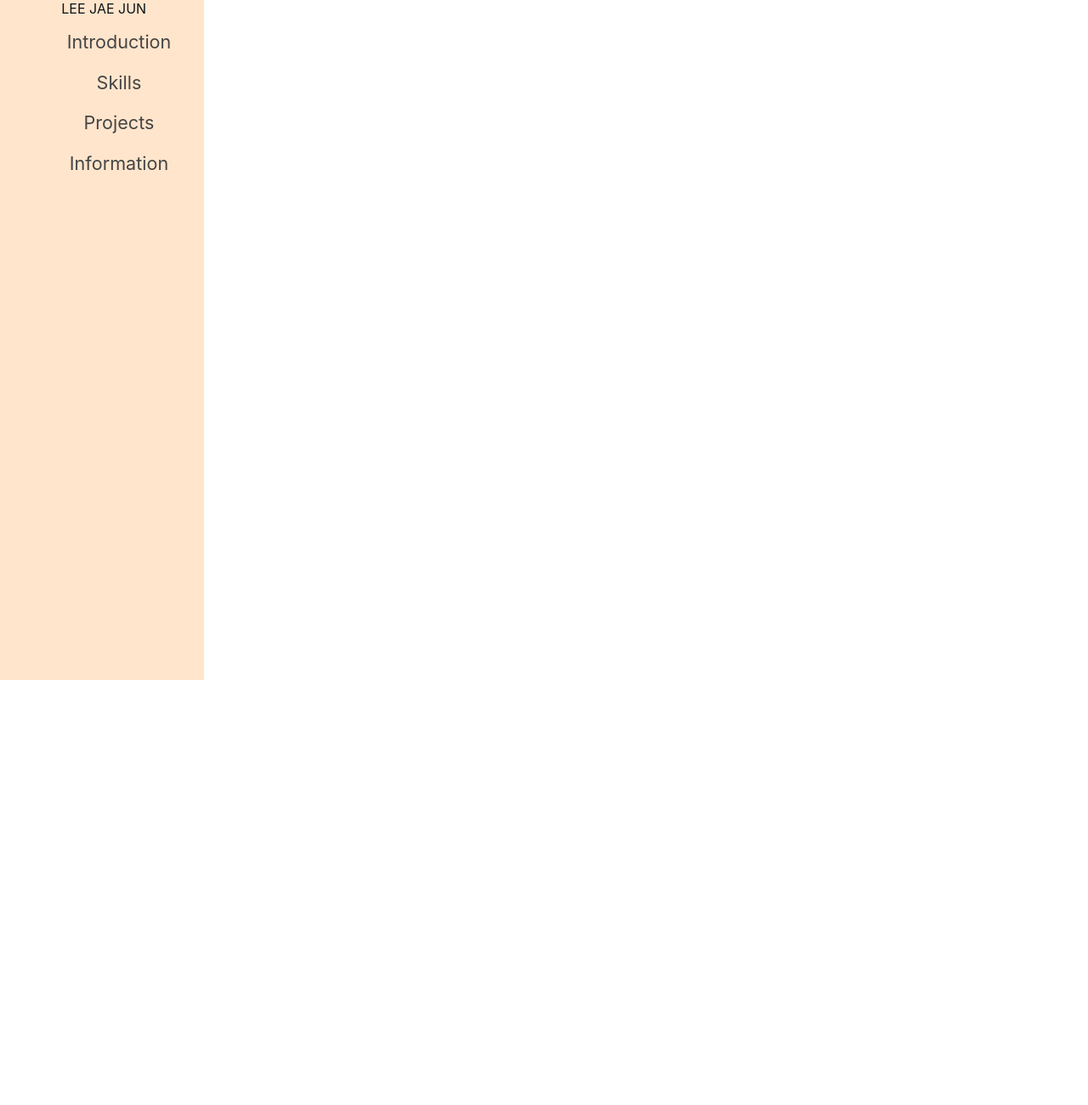
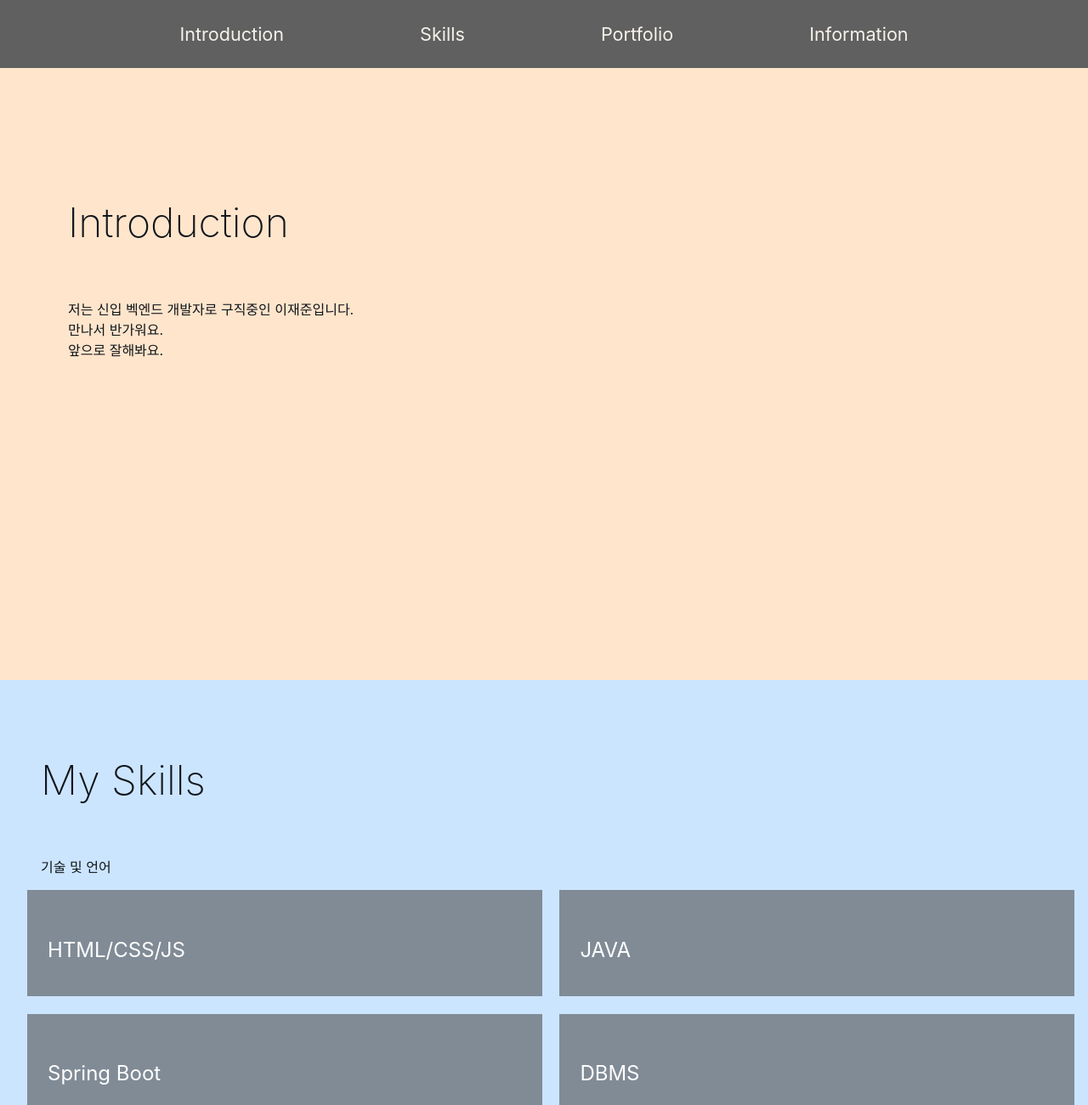
Before and after one commit to jj203034/full-stack, a plain HTML site: page portfolio/portfolio.html in a window 1280 px wide. Shown: the top 1300 px of the page at 85% size. Before the commit the page ends 800 px from the top, so only its background shows below. Drawn offline with Linux system fonts and the light colour scheme; a web font is replaced by a local one.

Commit message:
Add files via upload

```diff
--- a/portfolio/portfolio.html
+++ b/portfolio/portfolio.html
@@ -5,33 +5,83 @@
     <meta name="viewport"
           content="width=device-width, user-scalable=no, initial-scale=1.0, maximum-scale=1.0, minimum-scale=1.0">
     <meta http-equiv="X-UA-Compatible" content="ie=edge">
-    <title>이재준입니다.</title>
+    <title>개발자 이재준입니다.</title>
     <link rel="stylesheet" href="resources/stylesheets/portfolio.css">
     <link rel="stylesheet" as="style" crossorigin
           href="https://cdn.jsdelivr.net/gh/orioncactus/pretendard@v1.3.6/dist/web/static/pretendard.css"/>
-    <script defer src="portfolio.js"></script>
+    <script defer src="resources/portfolio.js"></script>
 </head>
 <body>
 <section id="header">
-    <header>
-        <img src="" alt="">
-        <span class="name">LEE JAE JUN</span>
-    </header>
     <nav id="mainMenu">
         <ul class="menu-container">
-            <li class="menu">Introduction</li>
-            <li class="menu">Skills</li>
-            <li class="menu">Projects</li>
-            <li class="menu">Information</li>
+            <li class="menu">
+                <a href="#one">Introduction</a>
+            </li>
+            <li class="menu">
+                <a href="#two">Skills</a>
+            </li>
+            <li class="menu">
+                <a href="#three">Portfolio</a>
+            </li>
+            <li class="menu">
+                <a href="#four">Information</a>
+            </li>
         </ul>
     </nav>
 </section>
-<section class="intro">
-    <h2 class="title">안녕하세요</h2>
-</section>
-<section class="skills">
-    <h2 class="skill-title">나의 능력</h2>
-</section>
+<div id="wrapper">
+    <section id="one">
+        <h2 class="one-title">Introduction</h2>
+        <p class="message">
+            저는 신입 벡엔드 개발자로 구직중인 이재준입니다.
+            <br>
+            만나서 반가워요.
+            <br>
+            앞으로 잘해봐요.
+        </p>
+    </section>
+    <section id="two">
+        <h2 class="two-title">My Skills</h2>
+        <h3 class="language">기술 및 언어</h3>
+        <ul class="skill-container">
+            <li class="skill">
+                <h4 class="title">HTML/CSS/JS</h4>
+            </li>
+            <li class="skill">
+                <h4 class="title">JAVA</h4>
+            </li>
+            <li class="skill">
+                <h4 class="title">Spring Boot</h4>
+            </li>
+            <li class="skill">
+                <h4 class="title">DBMS</h4>
+            </li>
+        </ul>
+        <h3 class="tools">개발 도구</h3>
+        <ul class="tool-container">
+            <li class="tool">
+                <h4 class="title">Intellij IDEA Ultimate</h4>
+            </li>
+            <li class="tool">
+                <h4 class="title">MariaDB</h4>
+            </li>
+            <li class="tool">
+                <h4 class="title">Eclipse</h4>
+            </li>
+            <li class="tool">
+                <h4 class="title">GitHub</h4>
+            </li>
+        </ul>
+    </section>
+    <section id="three">
+        <h2 class="three-title">Portfolio</h2>
+    </section>
+    <section id="four">
+        <h2 class="four-title">Information</h2>
+
+    </section>
+</div>
 
 </body>
 </html>
--- a/portfolio/resources/stylesheets/portfolio.css
+++ b/portfolio/resources/stylesheets/portfolio.css
@@ -1,56 +1,165 @@
 @charset "UTF-8";
 
+html {
+    font-family: "Pretendard Variable", Pretendard, -apple-system, BlinkMacSystemFont, system-ui, Roboto, "Helvetica Neue", "Segoe UI", "Apple SD Gothic Neo", "Noto Sans KR", "Malgun Gothic", "Apple Color Emoji", "Segoe UI Emoji", "Segoe UI Symbol", sans-serif;
+}
+a:link {
+    color: inherit;
+    text-decoration: none;
+}
+/* 방문한적 있는 링크 글자색 변경 */
+a:visited {
+    color: inherit;
+    text-decoration: none;
+}
 h1, h2, h3, h4, h5, h6 {
     font: inherit;
+}
+p {
+    margin-block: unset;
+    margin-inline: unset;
+}
+
+
+body {
+    color: #10151a;
+    font-size: 1rem;
+    margin: 0;
+}
+
+#header {
+    width: 100%;
+    height: 5rem;
+    background-color: #606060;
+    position: fixed;
+    z-index: 10;
+    margin-top: -5rem;
+    align-items: center;
+    display: flex;
+    flex-direction: row;
+    justify-content: center;
+}
+
+#header > #mainMenu > .menu-container {
+    align-items: center;
+    display: flex;
+    flex-direction: row;
+    justify-content: center;
     margin-block: unset;
     margin-inline: unset;
     padding-inline: unset;
 }
 
-p {
+#header > #mainMenu > .menu-container > .menu{
+    font-size: 1.35rem;
+    color: #f6f1eb;
+    list-style-type: none;
+    padding: 1rem 5rem;
+    text-align: center;
+}
+
+body > #wrapper > #one {
+    align-items: flex-start;
+    background-color: #ffe5cc;
+    box-sizing: border-box;
+    color: #10151a;
+    display: flex;
+    flex-direction: column;
+    height: 90vh;
+    justify-content: flex-start;
+    overflow: hidden;
+    margin-top: 5rem;
+    padding-top: 7rem;
+    padding-left: 5rem;
+}
+body > #wrapper > #one > * {
+    position: relative;
+}
+body > #wrapper > #one > .one-title {
+    font-size: 3rem;
+    font-weight: 200;
+    margin-bottom: 3.75rem;
+}
+
+body > #wrapper > #two {
+    background-color: #cce5ff;
+    height: 90vh;
+    padding-top: 3rem;
+    padding-left: 3rem;
+}
+body > #wrapper > #two > * {
+    position: relative;
+
+}
+body > #wrapper > #two > .two-title {
+    font-size: 3rem;
+    font-weight: 200;
+    margin-bottom: 3.75rem;
+}
+body > #wrapper > #two > .skill-container {
+    display: grid;
+    gap: 1.3rem;
+    grid-template-columns: repeat(2, 1fr);
     margin-block: unset;
     margin-inline: unset;
+    padding-block: unset;
+    padding-inline: unset;
 }
-
-html {
-    font-family: "Pretendard Variable", Pretendard, -apple-system, BlinkMacSystemFont, system-ui, Roboto, "Helvetica Neue", "Segoe UI", "Apple SD Gothic Neo", "Noto Sans KR", "Malgun Gothic", "Apple Color Emoji", "Segoe UI Emoji", "Segoe UI Symbol", sans-serif;
-}
-
-body {
-    color: #10151a;
-    font-size: 1rem;
-    margin: unset;
-}
-
-#header {
-    width: 15rem;
-    height: 100%;
-    align-items: center;
-    background-color: #ffe5cc;
+body > #wrapper > #two > .skill-container >.skill {
+    left: -1rem;
+    align-items: flex-start;
+    background-color: #808B96;
+    color: #ffffff;
     display: flex;
     flex-direction: column;
     justify-content: flex-start;
-    position: fixed;
-    text-align: center;
-    top: 0;
-    left: 0;
+    padding: 1.5rem;
+    position: relative;
 }
-#header > #mainMenu {
+body > #wrapper > #two > .skill-container >.skill >.title {
+    font-size: 1.5rem;
+    margin-bottom: 1rem;
 }
+body > #wrapper > #two > .tool-container {
+    display: grid;
+    gap: 1.3rem;
+    grid-template-columns: repeat(2, 1fr);
+    margin-block: unset;
+    margin-inline: unset;
+    padding-block: unset;
+    padding-inline: unset;
+}
+body > #wrapper > #two > .tool-container >.tool {
+    left: -1rem;
+    align-items: flex-start;
+    background-color: #808B96;
+    color: #ffffff;
+    display: flex;
+    flex-direction: column;
+    justify-content: flex-start;
+    padding: 1.5rem;
+    position: relative;
+}
+body > #wrapper > #three {
+    height: 90vh;
+}
+body > #wrapper > #three > * {
 
-#header > #mainMenu > .menu-container > .menu{
-    font-size: 1.35rem;
-    color: #454545;
-    list-style-type: none;
-    margin-bottom: 1.35rem;
+    position: relative;
 }
-body > .section.intro {
-    color: #20252a;
-    align-items: center;
-    display: flex;
-    flex-direction: row;
-    justify-content: center;
+body > #wrapper > #three > .three-title {
+    font-size: 3rem;
+    font-weight: 200;
+    margin-bottom: 3.75rem;
 }
-body > .section.intro > .title {
-
+body > #wrapper > #four {
+    height: 30vh;
 }
+body > #wrapper > #four > * {
+    position: relative;
+}
+body > #wrapper > #four > .four-title {
+    font-size: 2rem;
+    font-weight: 200;
+    margin-bottom: 3.75rem;
+}
```
Also changed, not shown: portfolio/resources/portfolio.js (added), 1 other file.
